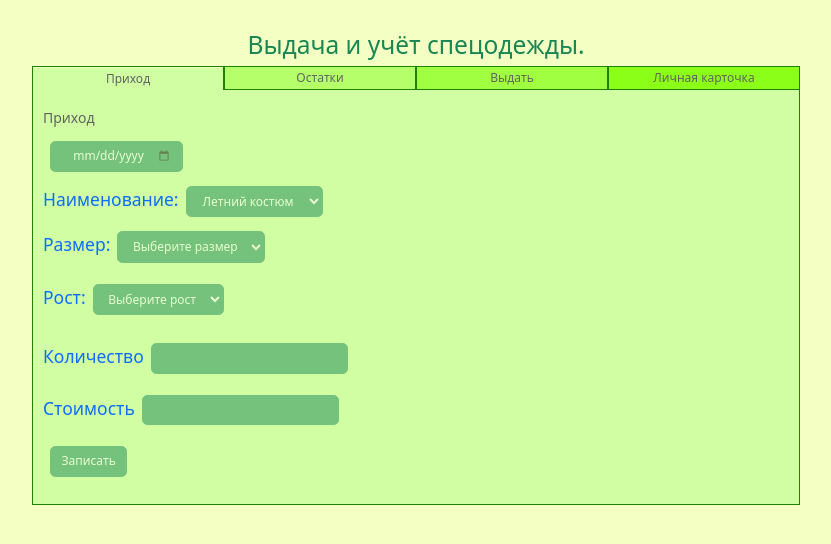
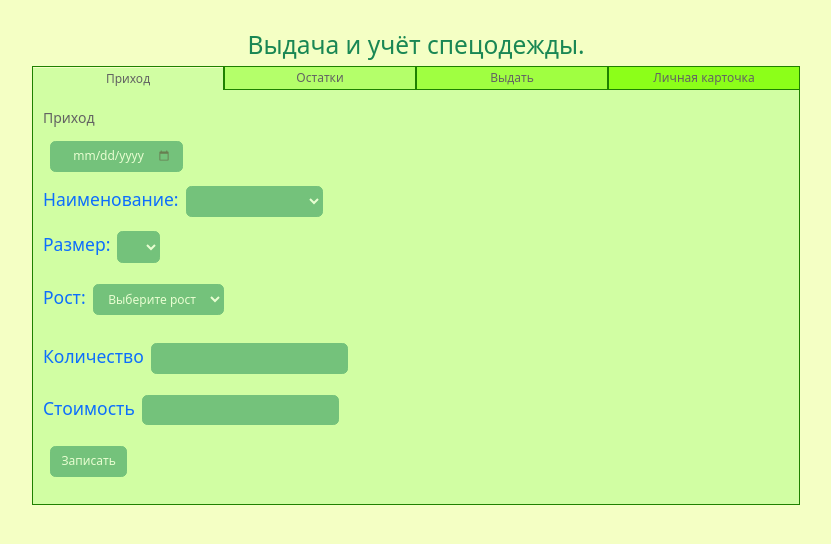
Before and after one commit to ENNA-Egor/Learn-React-Vite, a React (Vite) app: page / in a window 1280 px wide. Shown: the top 544 px of the page, without its empty margins (224-1055 px from the left). Built offline with nearby package versions, Linux system fonts and the light colour scheme.

Commit message:
Разобрался со вторым. Остался тетий

```diff
--- a/src/module/Сoming.jsx
+++ b/src/module/Сoming.jsx
@@ -1,7 +1,11 @@
 import React, {Component} from 'react'
 
 const subjectObject = {
+  "": {
+    "": [""],
+  },
   "Летний костюм": {
+    "": [""],
     "44-46": ["170-176", "182-188"],
     "48-50": ["170-176", "182-188"],
     "52-54": ["170-176", "182-188"],
@@ -9,6 +13,7 @@ const subjectObject = {
     "60-62": ["170-176", "182-188"]
   },
   "Зимний костюм": {
+    "": [""],
     "44-46": ["170-176", "182-188"],
     "48-50": ["170-176", "182-188"],
     "52-54": ["170-176", "182-188"],
@@ -16,26 +21,58 @@ const subjectObject = {
     "60-62": ["170-176", "182-188"]
   },
   "Плащ": {
+    "": [""],
     "56-58": ["170-176", "182-188"],
     "60-62": ["170-176", "182-188"]
   },
-  "Обувь": {
-    "Летняя":["42", "43", "44", "41", "40", "39"],
-    "Зимняя":["42", "43", "44", "41", "40", "39"]
+  "Обувь летняя": {
+    " ": [""],
+    "39.":["-"],
+    "40.":["-"],
+    "41.":["-"],
+    "42.":["-"],
+    "43.":["-"],
+    "44.":["-"],
+    "45.":["-"],
+  },
+  "Обувь зимняя": {
+    " ": [""],
+    "39.":["-"],
+    "40.":["-"],
+    "41.":["-"],
+    "42.":["-"],
+    "43.":["-"],
+    "44.":["-"],
+    "45.":["-"],
   },
 }
-// let subjectObject = {
-//   "Летний костюм": 25,
-//   "Зимний костюм": 31,
-//   "Плащ": 44
-// }
+
 
 
 class Coming extends Component {
 
+  constructor (props){
+    super(props);
+    this.state ={
+      subject: '',
+      topic: '',
+    };
+    this.handleChange = this.handleChange.bind(this);
+  }
+
+
+  handleChange(event) {
+    this.setState({[event.target.name]: event.target.value});
+  }
+
   render(){
 
     const arrSubject = Object.keys(subjectObject)
+    const arrSubSubject = Object.keys(subjectObject[this.state.subject])
+    console.log(arrSubSubject);
+
+
+
 
 return (
   <div id="TabHome" className="tabcontent  visible">
@@ -45,14 +82,19 @@ return (
           <input type="date" className="btn btn-success m-2"/>
         </div>
         <legend className="text-primary fs-5" > Наименование:
-        <select name="subject" id="subject" className="btn btn-success m-2">
+        <select value={this.state.subject} onChange={this.handleChange} name="subject" id="subject" className="btn btn-success m-2">
+          {/* <option value="" disabled selected></option> */}
        { arrSubject.map((el)=>
       <option key={el} value={el}> {el} </option>
       ) }
         </select>
         <legend className="text-primary fs-5"> Размер:
-         <select name="topic" id="topic" className="btn btn-success m-2" >
-          <option  >Выберите размер</option>
+         <select value={this.state.topic} onChange={this.handleChange} name="topic" id="topic" className="btn btn-success m-2" >
+         {/* <option value="" disabled selected></option>  */}
+         { arrSubSubject.map((el)=>
+      <option key={el} value={el}> {el} </option>
+      ) }
+
         </select>
       </legend>
         <legend className="text-primary fs-5"> Рост:
```
